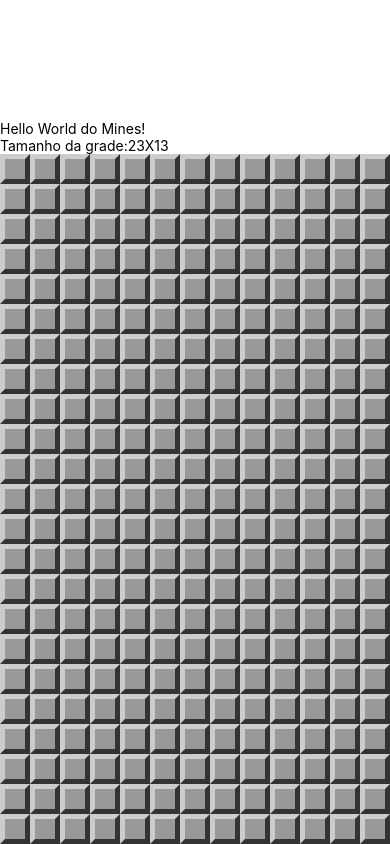
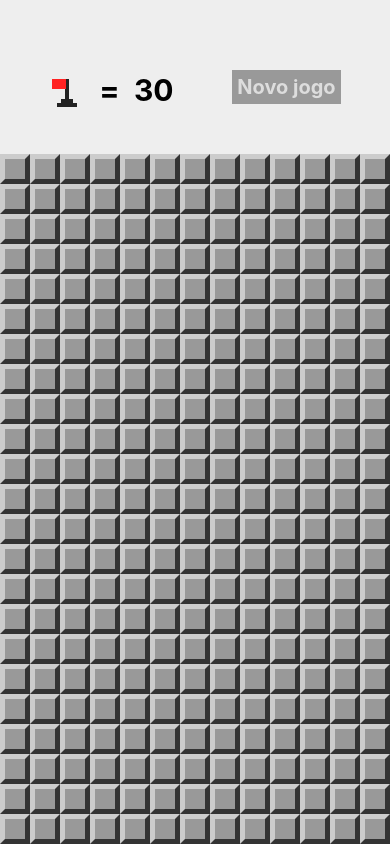
Before and after one commit to scrNorya/campo-minado, a React Native app: screen / in a window 390 px wide. Built offline with nearby package versions, Linux system fonts and the light colour scheme.

Commit message:
aula 62 - header

```diff
--- a/App.js
+++ b/App.js
@@ -9,8 +9,10 @@
   wonGame,
   showMines,
   invertFlag,
+  flagsUsed,
 } from './src/functions';
 import MineField from './src/MineField';
+import Header from './src/components/Header';
 
 export default class Mines extends Component {
   constructor(props) {
@@ -66,11 +68,10 @@
   render() {
     return (
       <View style={styles.container}>
-        <Text style={styles.titleText}>Hello World do Mines!</Text>
-        <Text style={styles.text}>
-          Tamanho da grade:
-          {params.getRowsAmount()}X{params.getColumnsAmount()}
-        </Text>
+        <Header
+          flagsLeft={this.minesAmount() - flagsUsed(this.state.board)}
+          onNewGame={() => this.setState(this.createState)}
+        />
         <View style={styles.board}>
           <MineField
             board={this.state.board}
--- /dev/null
+++ b/src/components/Header.js
@@ -0,0 +1,53 @@
+import React from 'react';
+import {View, StyleSheet, Text, TouchableOpacity} from 'react-native';
+import Flag from './Flag';
+
+export default props => {
+  return (
+    <View style={styles.container}>
+      <View style={styles.flagContainer}>
+        <TouchableOpacity onPress={props.onFlagPress} style={styles.flagButton}>
+          <Flag bigger />
+        </TouchableOpacity>
+        <Text style={styles.flagsLeft}>=  {props.flagsLeft}</Text>
+      </View>
+      <TouchableOpacity style={styles.button} onPress={props.onNewGame}>
+        <Text style={styles.buttonLabel}>Novo jogo</Text>
+      </TouchableOpacity>
+    </View>
+  );
+};
+
+const styles = StyleSheet.create({
+  container: {
+    flex: 1,
+    flexDirection: 'row',
+    backgroundColor: '#EEE',
+    alignItems: 'center',
+    justifyContent: 'space-around',
+    paddingTop: 20,
+    paddingHorizontal: 20,
+  },
+  flagContainer: {
+    flexDirection: 'row',
+  },
+  flagButton: {
+    marginTop: 10,
+    minWidth: 30,
+  },
+  flagsLeft: {
+    fontSize: 30,
+    fontWeight: 'bold',
+    paddingTop: 5,
+    marginLeft: 20,
+  },
+  button: {
+    backgroundColor: '#999',
+    padding: 5,
+  },
+  buttonLabel: {
+    fontSize: 20,
+    color: '#DDD',
+    fontWeight: 'bold',
+  },
+});
--- a/src/functions.js
+++ b/src/functions.js
@@ -106,6 +106,8 @@
   field.flagged = !field.flagged;
 };
 
+const flagsUsed = board => fields(board).filter(field => field.flagged).length;
+
 export {
   createMinedBoard,
   cloneBoard,
@@ -114,4 +116,5 @@
   wonGame,
   showMines,
   invertFlag,
+  flagsUsed,
 };
```
